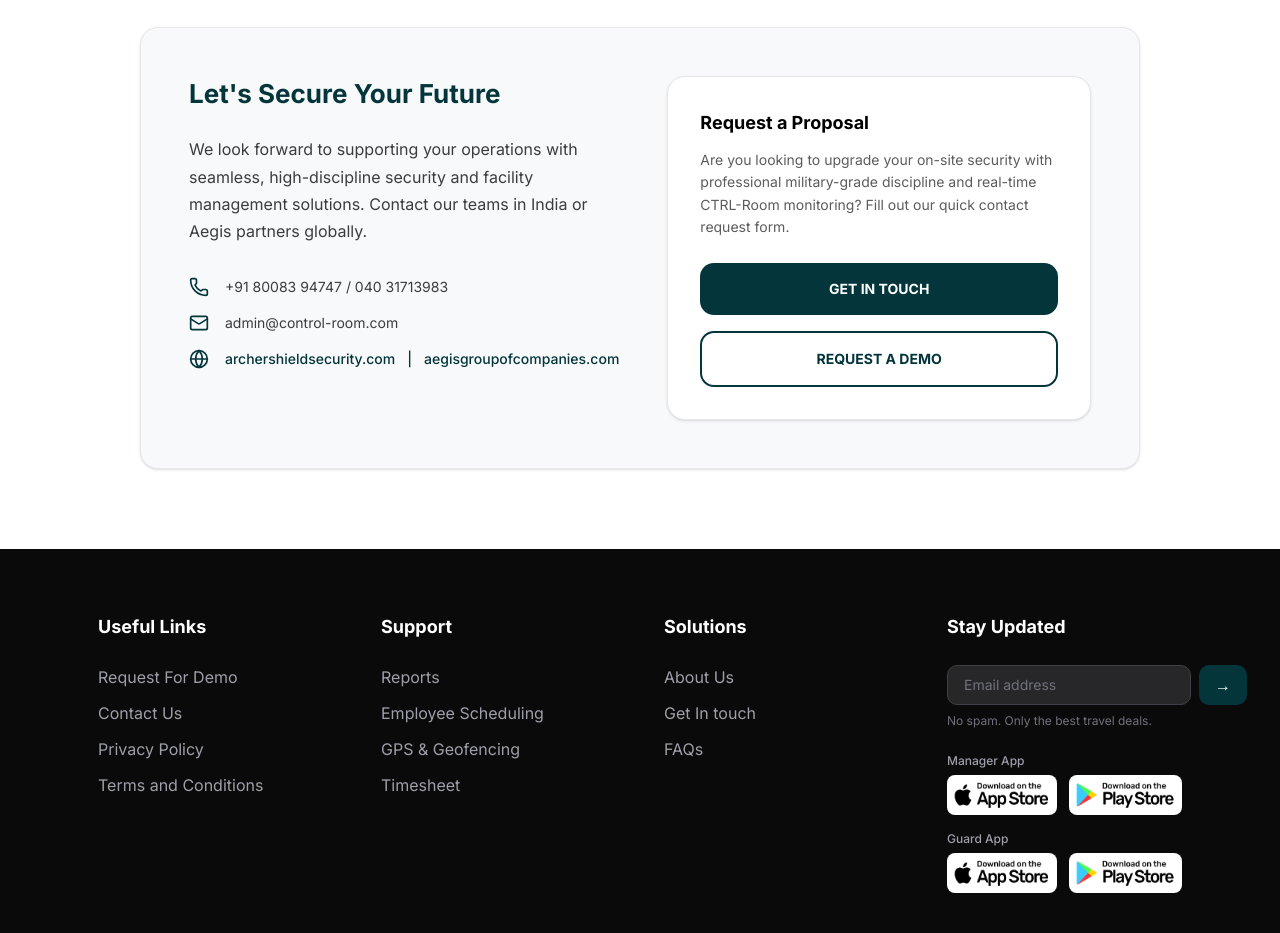
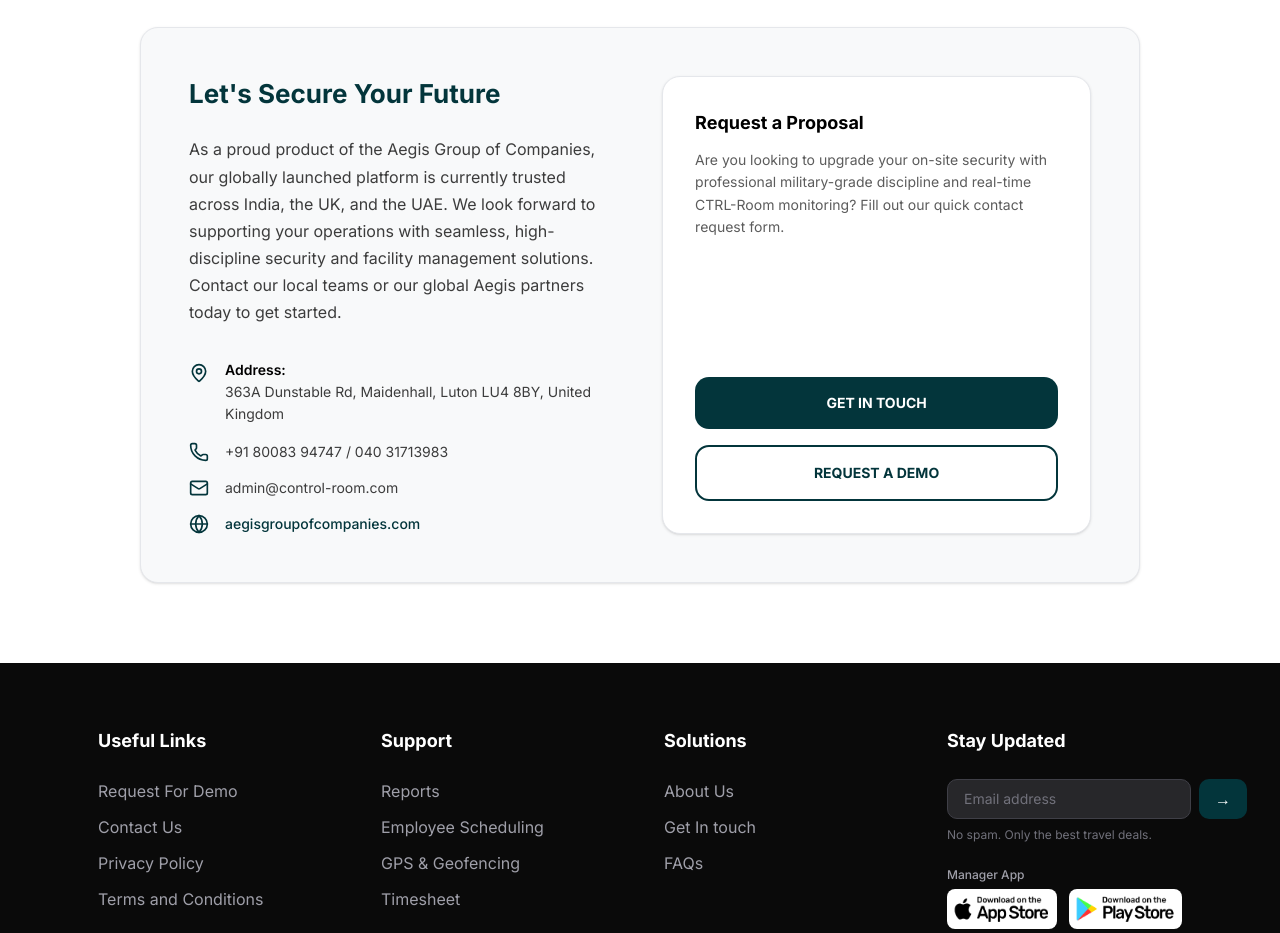
Before and after one commit to info-thathwaa/ctrl-room-web, a Next.js app: page /about in a window 1280 px wide. Shown: the part 3000-3933 px from the top of the page. Built offline with nearby package versions, Linux system fonts and the light colour scheme.

Commit message:
feat: add About page component with company history and services overview

```diff
--- a/components/about/About.tsx
+++ b/components/about/About.tsx
@@ -457,21 +457,23 @@
               Let's Secure Your Future
             </h3>
             <p className="text-base text-[#3C3C3C] leading-[1.7]">
-              We look forward to supporting your operations with seamless,
-              high-discipline security and facility management solutions.
-              Contact our teams in India or Aegis partners globally.
+              As a proud product of the Aegis Group of Companies, our globally
+              launched platform is currently trusted across India, the UK, and
+              the UAE. We look forward to supporting your operations with
+              seamless, high-discipline security and facility management
+              solutions. Contact our local teams or our global Aegis partners
+              today to get started.
             </p>
             <div className="flex flex-col gap-4 mt-2">
-              {/* <div className="flex items-start gap-4">
+              <div className="flex items-start gap-4">
                 <MapPin className="w-5 h-5 text-[#03353B] shrink-0 mt-1" />
                 <div className="text-[#3C3C3C] text-sm leading-[1.6]">
                   <span className="font-semibold block text-black">
-                    Corporate Office (India):
+                    Address:
                   </span>
-                  2nd Floor, Plot No. B-1, Vikrampuri Colony, Hyderabad,
-                  Telangana-500009
+                  363A Dunstable Rd, Maidenhall, Luton LU4 8BY, United Kingdom
                 </div>
-              </div> */}
+              </div>
               <div className="flex items-center gap-4">
                 <Phone className="w-5 h-5 text-[#03353B] shrink-0" />
                 <div className="text-[#3C3C3C] text-sm">
@@ -487,14 +489,14 @@
               <div className="flex items-center gap-4">
                 <Globe className="w-5 h-5 text-[#03353B] shrink-0" />
                 <div className="text-sm flex gap-3 text-[#03353B] font-medium">
-                  <a
+                  {/* <a
                     href="https://www.archershieldsecurity.com"
                     target="_blank"
                     className="hover:underline"
                   >
                     archershieldsecurity.com
                   </a>
-                  <span>|</span>
+                  <span>|</span> */}
                   <a
                     href="https://www.aegisgroupofcompanies.com"
                     target="_blank"
```
